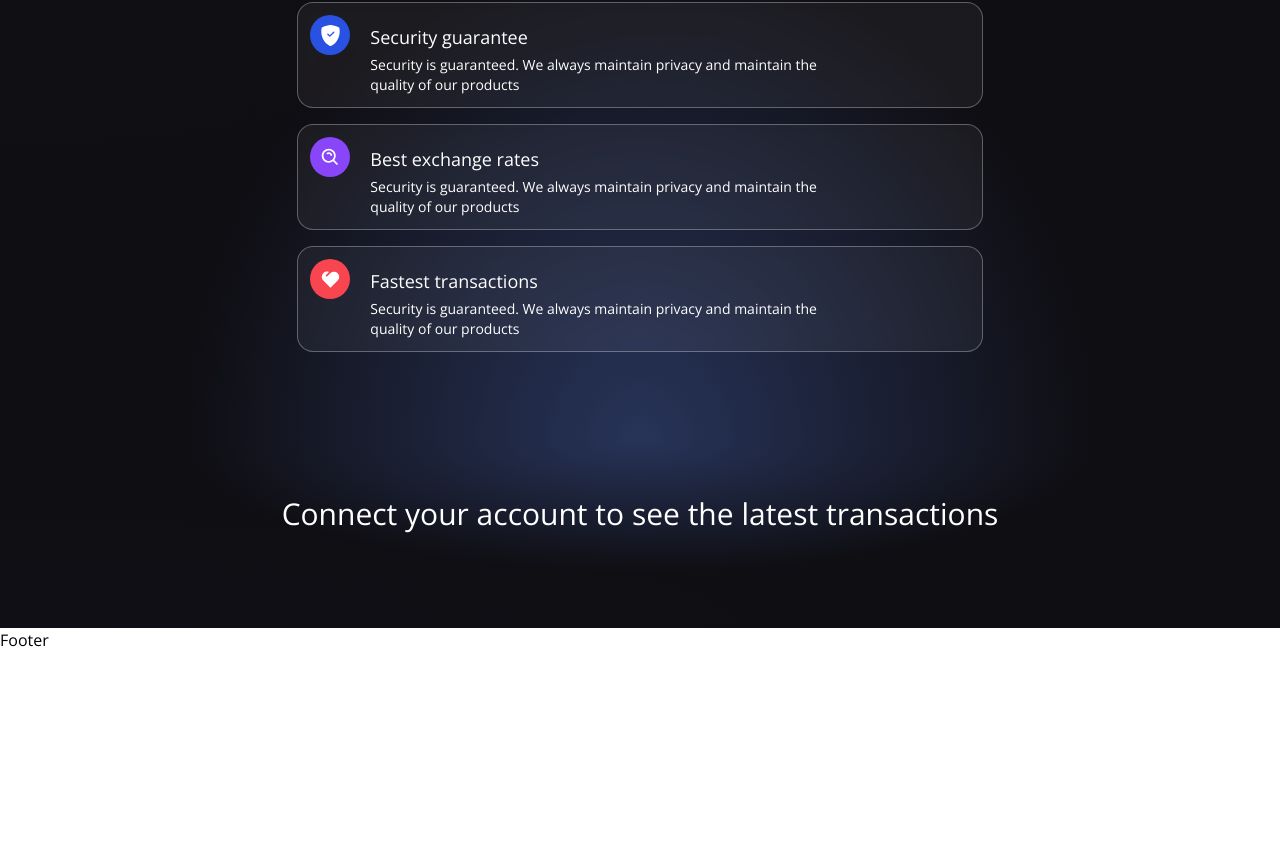
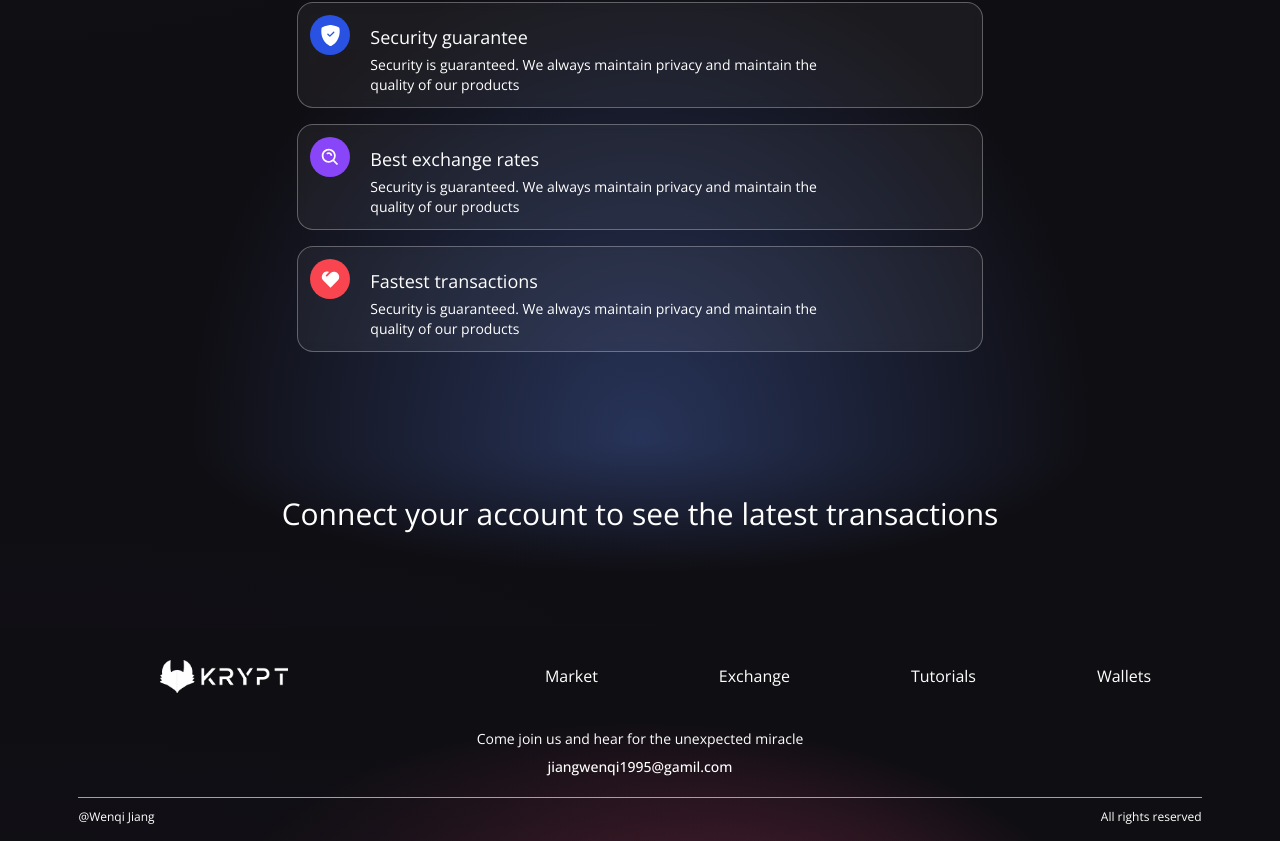
Before and after one commit to JiangWenqi/solidity-demo, a React (Vite) app in the folder client/: page / in a window 1280 px wide. Shown: the part 934-1775 px from the top of the page. Before the commit the page ends 1586 px from the top, so only its background shows below. Built offline with nearby package versions, Linux system fonts and the light colour scheme.

Commit message:
show some contact info

```diff
--- a/client/src/components/Footer.jsx
+++ b/client/src/components/Footer.jsx
@@ -1,7 +1,33 @@
-const Footer = () => {
-    return (
-        <h1>Footer</h1>
-    );
-}
+import React from "react";
+
+import logo from "../../assets/logo.png";
+
+const Footer = () => (
+  <div className="w-full flex md:justify-center justify-between items-center flex-col p-4 gradient-bg-footer">
+    <div className="w-full flex sm:flex-row flex-col justify-between items-center my-4">
+      <div className="flex flex-[0.5] justify-center items-center">
+        <img src={logo} alt="logo" className="w-32" />
+      </div>
+      <div className="flex flex-1 justify-evenly items-center flex-wrap sm:mt-0 mt-5 w-full">
+        <p className="text-white text-base text-center mx-2 cursor-pointer">Market</p>
+        <p className="text-white text-base text-center mx-2 cursor-pointer">Exchange</p>
+        <p className="text-white text-base text-center mx-2 cursor-pointer">Tutorials</p>
+        <p className="text-white text-base text-center mx-2 cursor-pointer">Wallets</p>
+      </div>
+    </div>
+
+    <div className="flex justify-center items-center flex-col mt-5">
+      <p className="text-white text-sm text-center">Come join us and hear for the unexpected miracle</p>
+      <p className="text-white text-sm text-center font-medium mt-2">jiangwenqi1995@gamil.com</p>
+    </div>
+
+    <div className="sm:w-[90%] w-full h-[0.25px] bg-gray-400 mt-5 " />
+
+    <div className="sm:w-[90%] w-full flex justify-between items-center mt-3">
+      <p className="text-white text-left text-xs">@Wenqi Jiang</p>
+      <p className="text-white text-right text-xs">All rights reserved</p>
+    </div>
+  </div>
+);
 
 export default Footer;
```
